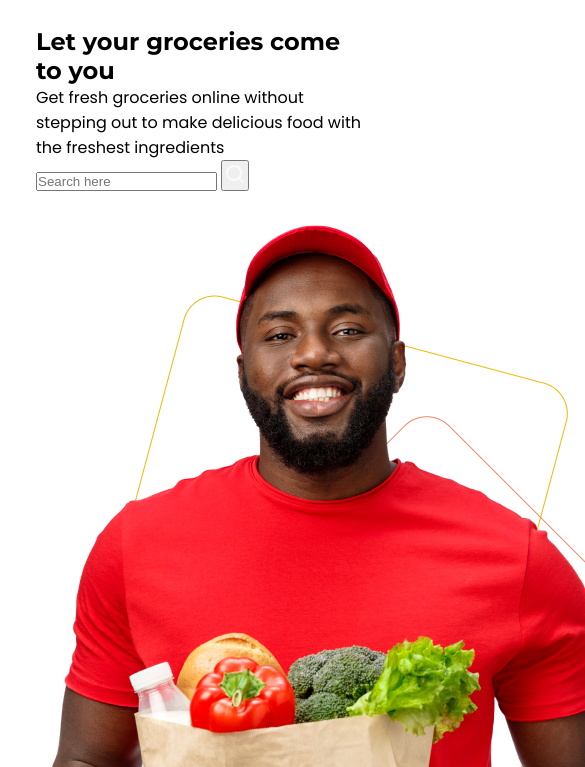
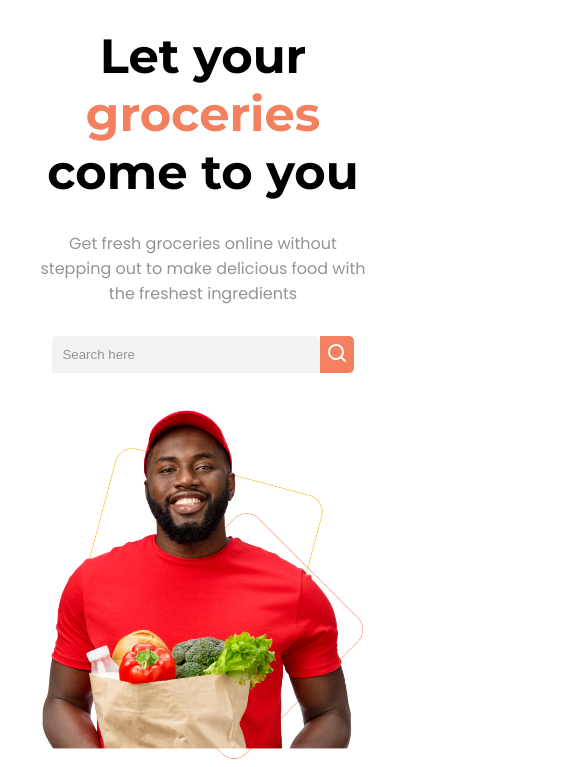
Before and after one commit to jrramoncp/grocery_store_header, a website built with Vite: page index.html in a window 390 px wide. Shown: the part 65-832 px from the top of the page, 585 px wide, since content can reach past the window. Built offline with nearby package versions, Linux system fonts and the light colour scheme.

Commit message:
hero mobile styles

```diff
--- a/index.html
+++ b/index.html
@@ -48,7 +48,7 @@
       <main>
         <!-- HERO -->
         <section class="hero">
-          <div class="hero-content">
+          <div class="hero_content">
             <h1 class="hero_title">Let your <span>groceries</span> come to you</h1>
             <p class="hero_description">Get fresh groceries online without stepping out to make delicious food with the freshest ingredients</p>
             <div class="hero_search">
@@ -65,7 +65,7 @@
         </section>
 
         <!-- CATEGORIES SECTION -->
-        <section class="CATEGORIES">
+        <section class="categories">
           <!-- CATEGORIES 1 -->
           <article class="categories_item">
             <img class="categories_item-img" src="img/dairy-icon.svg" alt="">
--- /dev/null
+++ b/src/sass/layout/_hero.scss
@@ -0,0 +1,57 @@
+.hero{
+    .hero_content{
+        display: flex;
+        flex-direction: column;
+        gap: 20px;
+        margin-bottom: 20px;
+        .hero_title{
+            font-size: 3rem;
+            padding-bottom: 10px;
+            text-align: center;
+            span{
+                color: $red-color;
+            }
+        }
+
+        .hero_description{
+            font-size: 1rem;
+            color: $grey-color;
+            padding-bottom: 10px;
+            text-align: center;
+        }
+
+        .hero_search{
+            max-width: 100%;
+            display: flex;
+            justify-content: center;
+            input{
+                max-width: 80%;
+                padding: 10px;
+                flex: 1;
+                border: none;
+                background-color: $light-grey-color;
+                border-top-left-radius: 5px;
+                border-top-right-radius: 5px;
+                &::placeholder{
+                    color: $grey-color;
+                }
+            }
+            button{
+                background-color: $red-color;
+                padding: 5px;
+                border: none;
+                border-top-right-radius: 5px;
+                border-bottom-right-radius:5px;;
+            }
+
+        }
+    }
+
+    .hero_img{
+        max-width: 100%;
+        img{
+            max-width: 100%;
+        }
+    }
+
+}
--- a/src/sass/layout/_layout.scss
+++ b/src/sass/layout/_layout.scss
@@ -1,2 +1,3 @@
 @import "header";
 @import "navbar";
+@import "hero";
```
